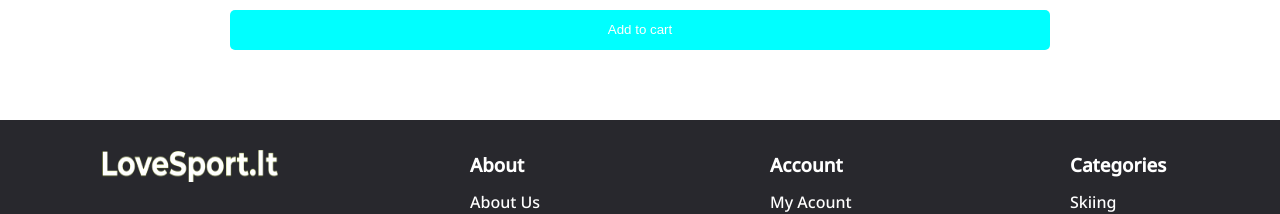
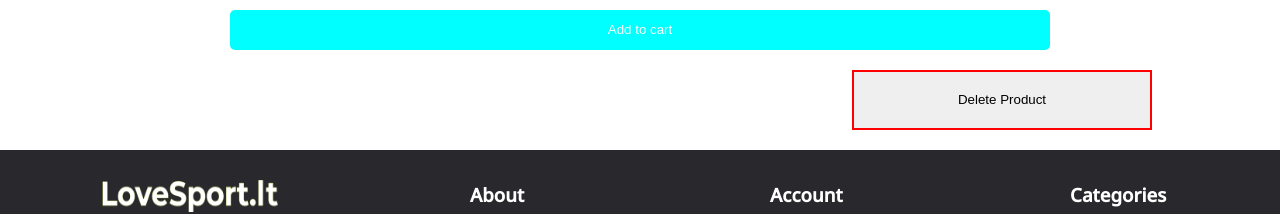
Before and after one commit to olatunji-20/sports, a Vue app: page /Stand/1 in a window 1280 px wide. Shown: the part 695-909 px from the top of the page. Built offline with nearby package versions, Linux system fonts and the light colour scheme; no server answers.

Commit message:
work in delete product from database

```diff
--- /dev/null
+++ b/src/components/Delete.vue
@@ -0,0 +1,30 @@
+<template>
+        <button v-on:click="loud(id)">Delete Product</button>
+</template>
+
+<script>
+export default {
+    name: "Delete",
+    data() {
+        return {
+
+        }
+    },
+    props: {
+        id: Number
+    },
+    methods: {
+        loud(id) {
+            console.log("DDDD " + id)
+        }
+    }
+}
+</script>
+
+<style scoped>
+button {
+    border: 2px solid red;
+    width: 100%;
+    height: 100%;
+}
+</style>
--- a/src/views/Stand.vue
+++ b/src/views/Stand.vue
@@ -17,6 +17,9 @@
                 </div>
             </div>
             <Addcart :product="product" :quantity="quantity" v-on:add-to-cart="addToCart({quantity, product})" />
+            <div class="delete">
+                <Delete :id="product._id" />
+            </div>
         </div>
         <Footbar />
     </section>
@@ -27,6 +30,7 @@ import { mapActions, mapState } from 'vuex';
 import Navbar from '@/components/Navbar.vue';
 import Footbar from '@/components/Footbar.vue';
 import Addcart from '@/components/Addcart.vue';
+import Delete from '@/components/Delete.vue';
 import Back from '@/components/Back.vue';
 export default {
     name: 'Stand',
@@ -39,7 +43,8 @@ export default {
         Navbar,
         Footbar,
         Addcart,
-        Back
+        Back,
+        Delete
     },
     computed: {
         ...mapState("products", ["product"])
@@ -125,6 +130,14 @@ export default {
     cursor: pointer;
 }
 
+.delete {
+    width: 300px;
+    height: 60px;
+    background: powderblue;
+    float: right;
+    margin-bottom: 20px;
+}
+
 @media screen and (max-width: 500px) {
     .main {
         width: 90%;
```
